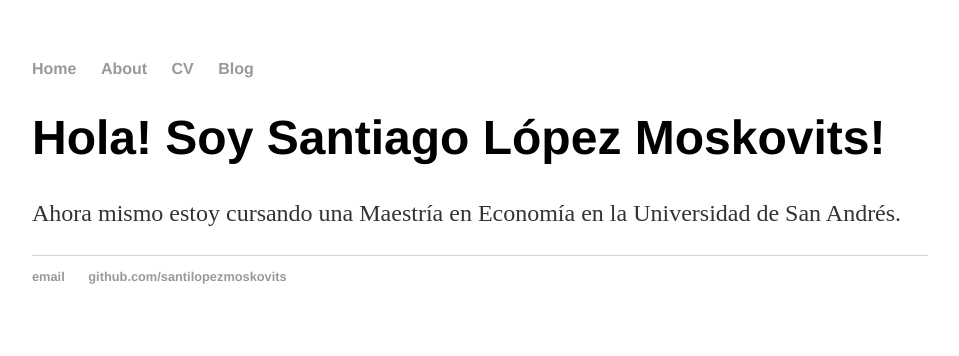
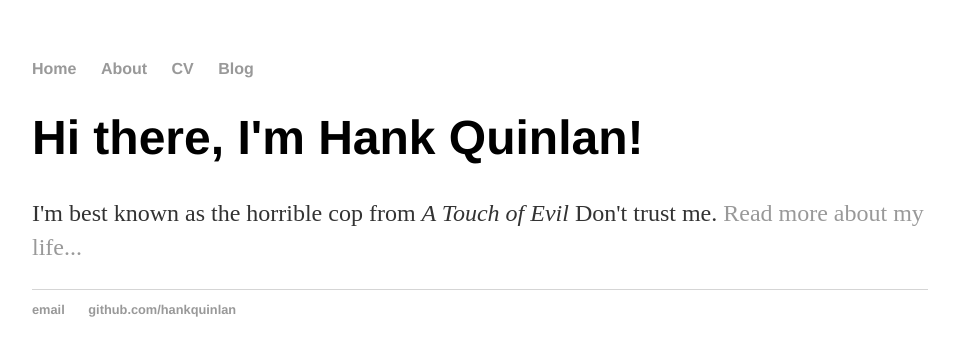
Before and after one commit to santilopezmoskovits/santilopezmoskovits.github.io, a Jekyll site: the page built from index.html, in a window 1280 px wide. Shown: the top 356 px of the page, without its empty margins (160-1119 px from the left). Built offline with Jekyll 4.4.1, drawn with Linux system fonts in a browser that asks for light colours.

Commit message:
Update index.html

```diff
--- a/index.html
+++ b/index.html
@@ -1,30 +1,8 @@
-<!DOCTYPE html>
-<html>
-	<head>
-		<title>Santiago López Moskovits, Economista</title>
-		<!-- link to main stylesheet -->
-		<link rel="stylesheet" type="text/css" href="/css/main.css">
-	</head>
-	<body>
-		<nav>
-    		<ul>
-        		<li><a href="/">Home</a></li>
-	        	<li><a href="/about">About</a></li>
-        		<li><a href="/cv">CV</a></li>
-        		<li><a href="/blog">Blog</a></li>
-    		</ul>
-		</nav>
-		<div class="container">
-    		<div class="blurb">
-        		<h1>Hola! Soy Santiago López Moskovits!</h1>
-				<p>Ahora mismo estoy cursando una Maestría en Economía en la Universidad de San Andrés.
-    		</div><!-- /.blurb -->
-		</div><!-- /.container -->
-		<footer>
-    		<ul>
-        		<li><a href="mailto:santilopez737@gmail.com">email</a></li>
-        		<li><a href="https://github.com/santilopezmoskovits">github.com/santilopezmoskovits</a></li>
-			</ul>
-		</footer>
-	</body>
-</html>
+---
+layout: default
+title: Hank Quinlan, Horrible Cop
+---
+<div class="blurb">
+	<h1>Hi there, I'm Hank Quinlan!</h1>
+	<p>I'm best known as the horrible cop from <em>A Touch of Evil</em> Don't trust me. <a href="/about">Read more about my life...</a></p>
+</div><!-- /.blurb -->
```
